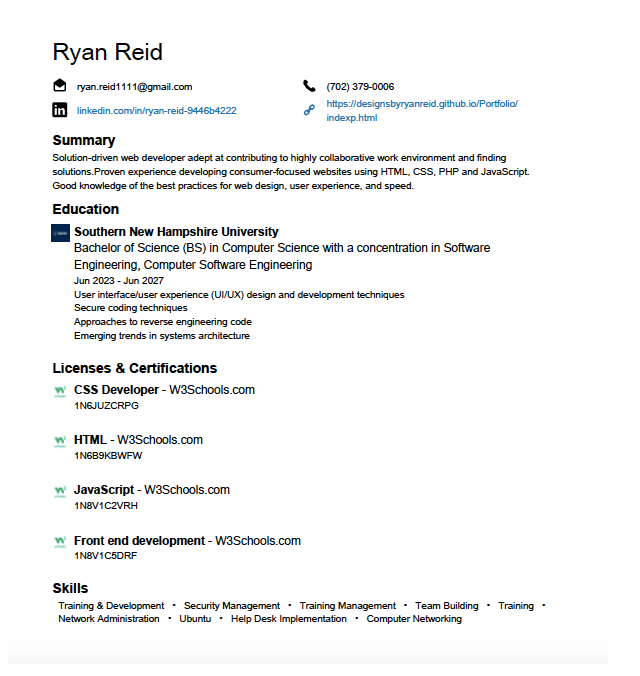
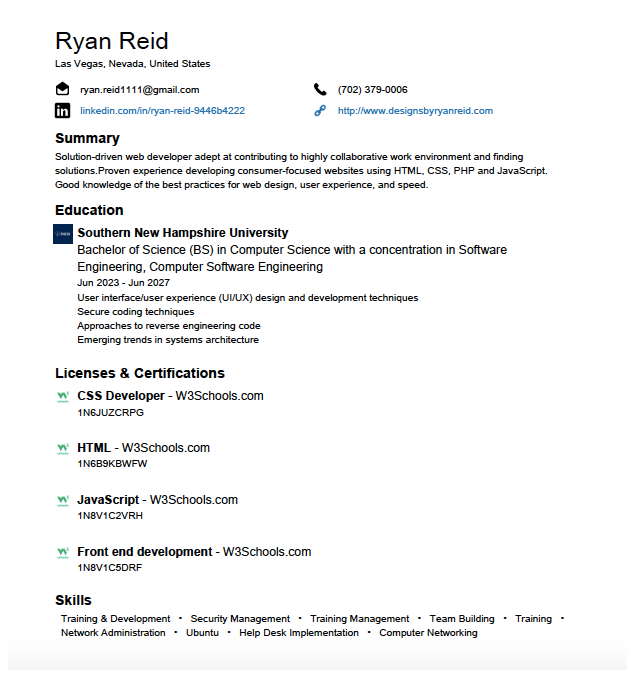
Before and after one commit to DesignsByRyanReid/Resume, a plain HTML site: page index.html in a window 1280 px wide. Shown: the whole page, without its empty margins (0-640 px from the left). Drawn offline with Linux system fonts and the light colour scheme.

Commit message:
Update index.html

```diff
--- a/index.html
+++ b/index.html
@@ -8,7 +8,7 @@
     <title>My resume</title>
 </head>
 <body>
-    <img src="resume01.png">
+    <img src="newresume.png">
 
 </body>
 </html>
```
